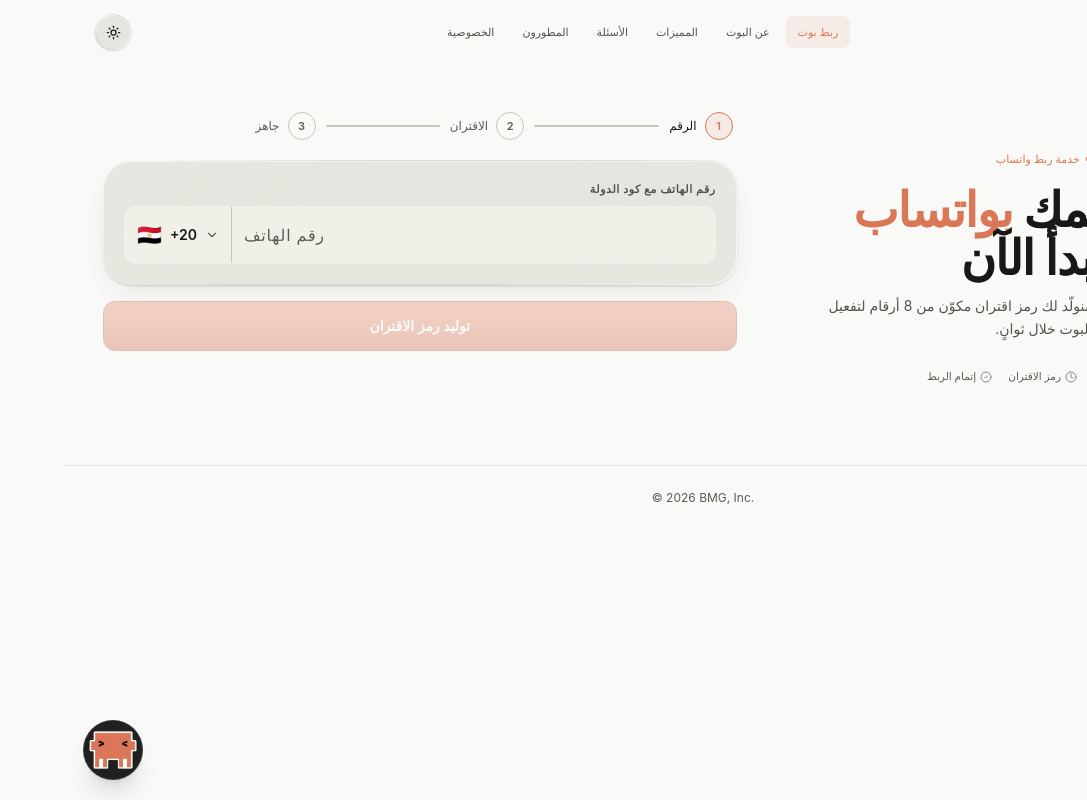
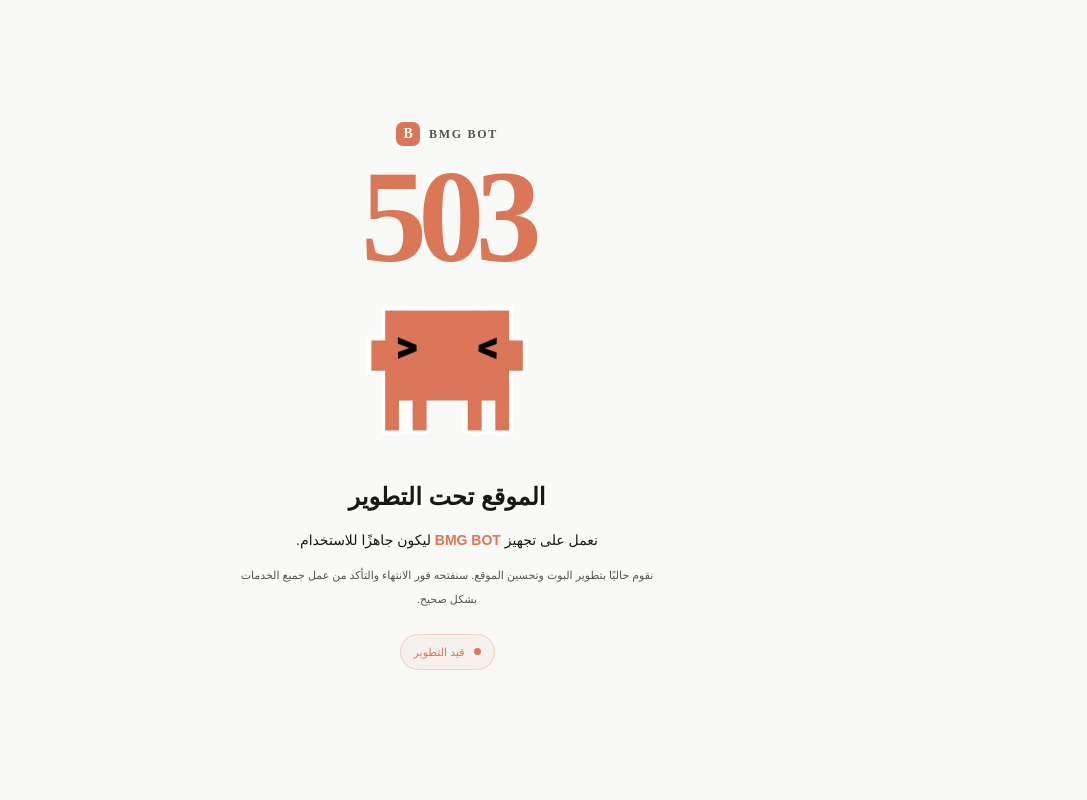
Before and after one commit to ux656/Freund, a Next.js app: page / in a window 1280 px wide. Shown: the whole page, without its empty margins (193-1280 px from the left). Built offline with nearby package versions, Linux system fonts and the light colour scheme.

Commit message:
Enable project-wide 503 maintenance screen during development

```diff
--- a/app/layout.tsx
+++ b/app/layout.tsx
@@ -22,7 +22,7 @@ export const viewport: Viewport = {
   viewportFit: "cover",
 };
 
-const SHOW_MAINTENANCE = false;
+const SHOW_MAINTENANCE = true;
 
 export default function RootLayout({ children }: { children: React.ReactNode }) {
   return (
@@ -50,8 +50,7 @@ export default function RootLayout({ children }: { children: React.ReactNode })
           "min-h-dvh antialiased transition-colors duration-300"
         )}
       >
-        {children}
-        {SHOW_MAINTENANCE && <div className="project-hold-screen" role="status" aria-live="polite">
+        {SHOW_MAINTENANCE ? <div className="project-hold-screen" role="status" aria-live="polite">
           <main className="project-hold-content">
             <div className="project-hold-brand">
               <span className="project-hold-brand-mark">B</span>
@@ -69,7 +68,7 @@ export default function RootLayout({ children }: { children: React.ReactNode })
               <span>قيد التطوير</span>
             </div>
           </main>
-        </div>}
+        </div> : children}
       </body>
     </html>
   );
```
